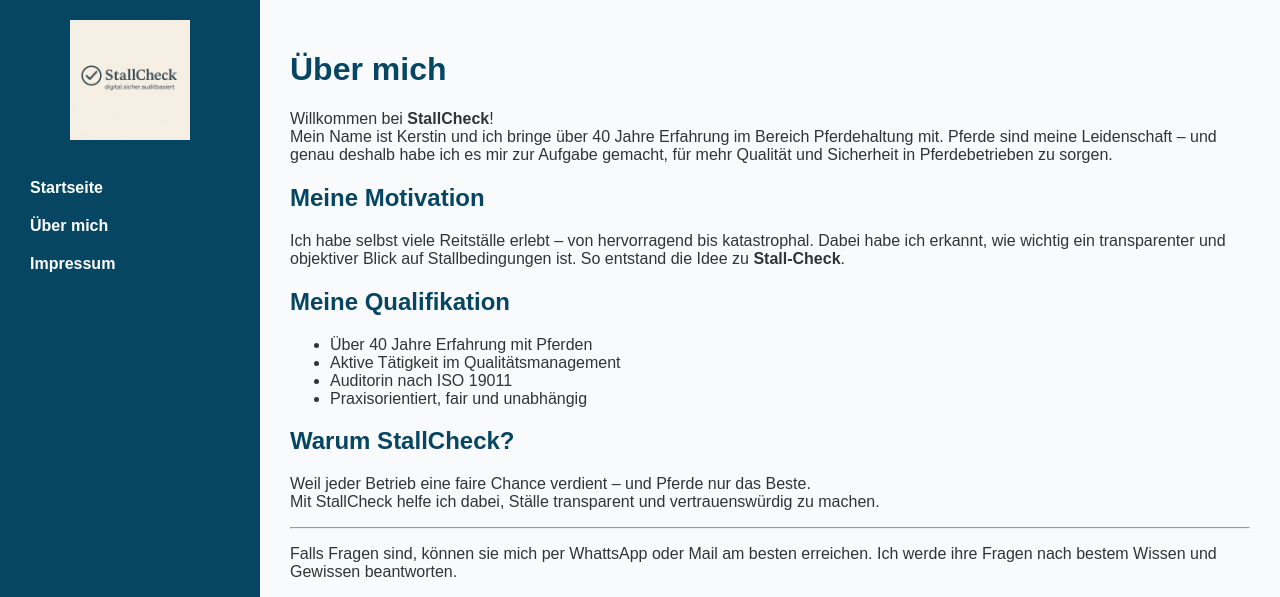
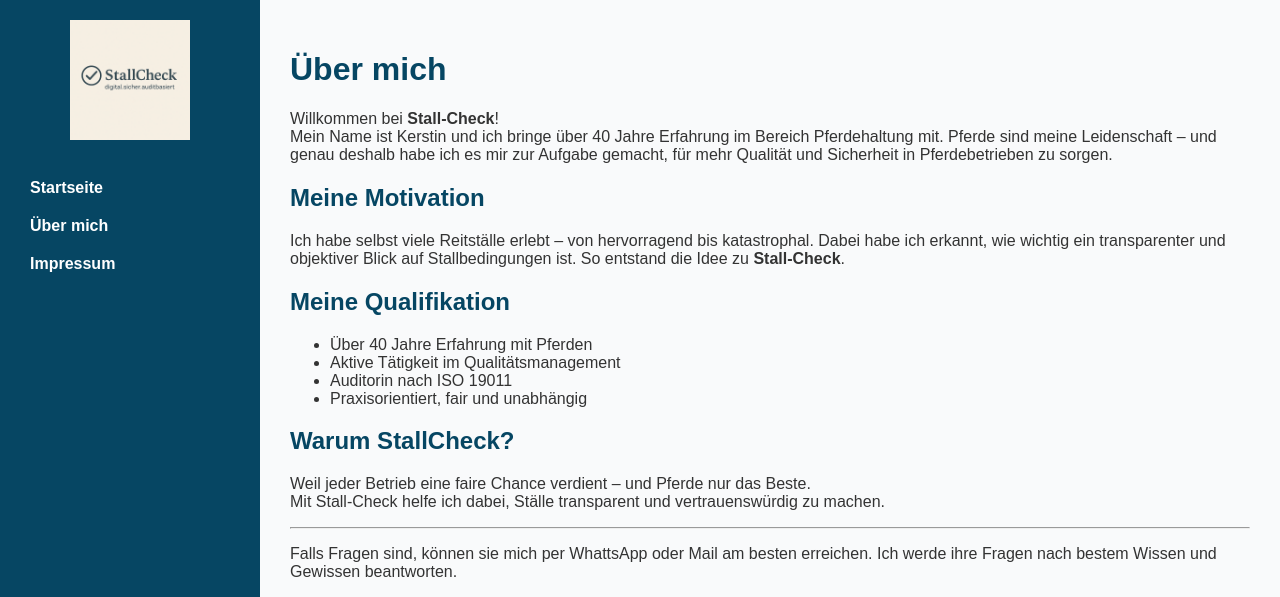
Before and after one commit to Kerstin78/stallcheck, a Jekyll site: the page built from über-mich.md, in a window 1280 px wide. Shown: the top 597 px of the page. Built offline with Jekyll 4.4.1, drawn with Linux system fonts in a browser that asks for light colours.

Commit message:
Update über-mich.md

```diff
--- a/über-mich.md
+++ b/über-mich.md
@@ -6,7 +6,7 @@
 
 # Über mich
 
-Willkommen bei **StallCheck**!
+Willkommen bei **Stall-Check**!
 Mein Name ist Kerstin und ich bringe über 40 Jahre Erfahrung im Bereich Pferdehaltung mit. Pferde sind meine Leidenschaft – und genau deshalb habe ich es mir zur Aufgabe gemacht, für mehr Qualität und Sicherheit in Pferdebetrieben zu sorgen.
 
 ## Meine Motivation
@@ -23,7 +23,7 @@
 ## Warum StallCheck?
 
 Weil jeder Betrieb eine faire Chance verdient – und Pferde nur das Beste.
-Mit StallCheck helfe ich dabei, Ställe transparent und vertrauenswürdig zu machen.
+Mit Stall-Check helfe ich dabei, Ställe transparent und vertrauenswürdig zu machen.
 
 ---
 
```
